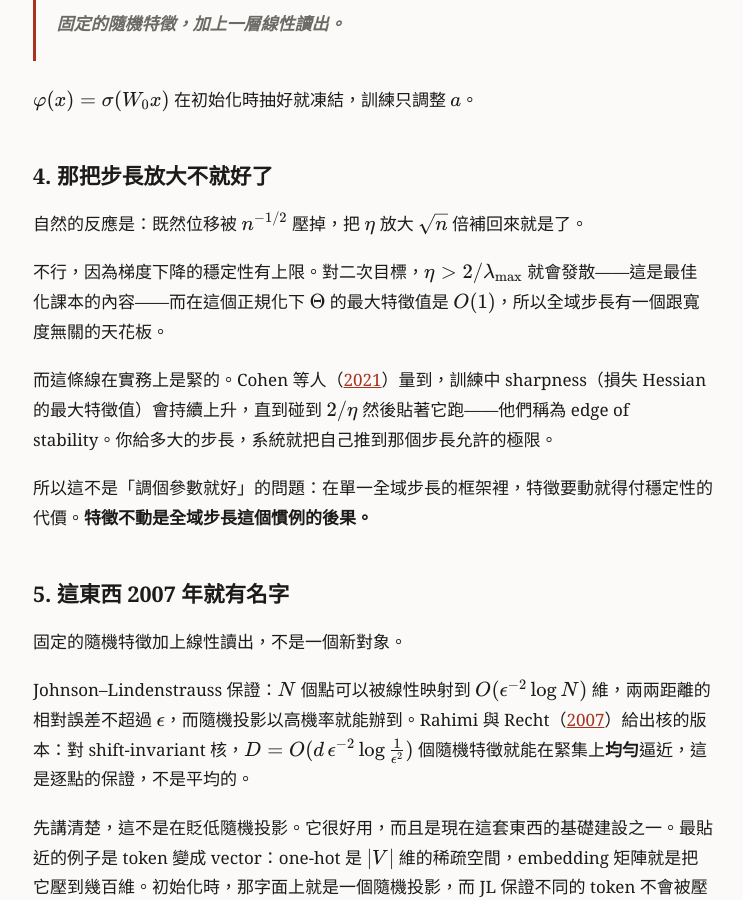
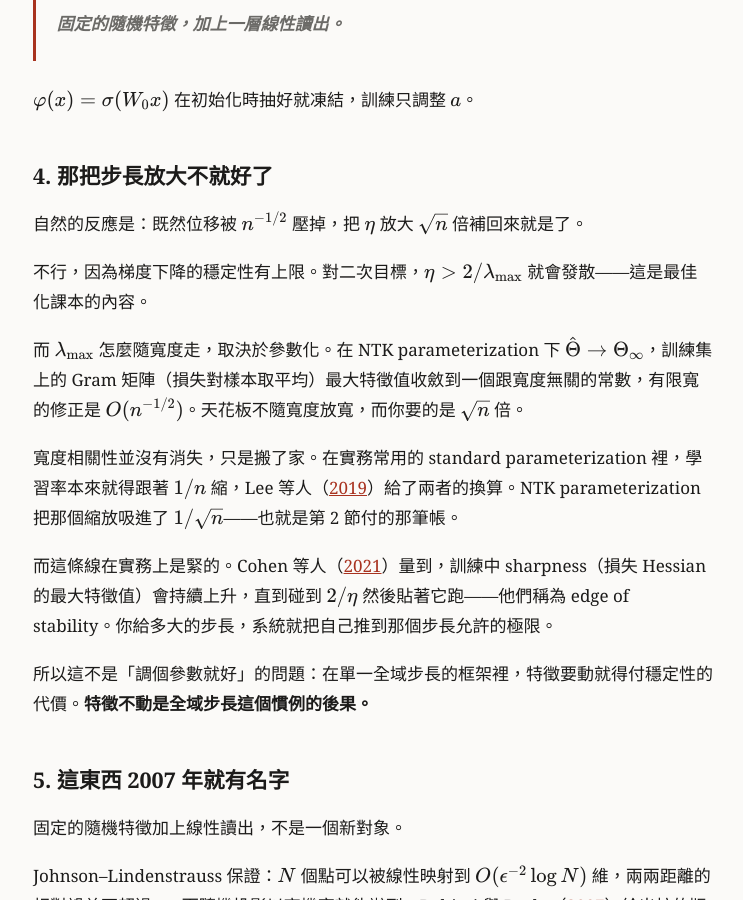
Before and after one commit to hukaichun/hukaichun.github.io, a Jekyll site: the page built from _posts/2026-09-20-infinite-width-fireworks.md, in a window 1280 px wide and 900 px high, scrolled down 1879 px. Shown: the whole window, without its empty margins (267-1010 px from the left). Built offline with Jekyll 4.4.1, drawn with Linux system fonts in a browser that asks for light colours.

Commit message:
Fix the stability-ceiling claim in section 4
The old sentence asserted that lambda_max of Theta is O(1) without
saying under which parameterization, and without the averaging
condition. Both were wrong as written:

- lambda_max of the Gram matrix over N training points is O(N) unless
  the loss averages over samples.
- Width-independence holds for the NTK parameterization, not in
  general. Under the standard parameterization the learning rate has
  to scale like 1/n (Lee et al. 2019 give the dictionary between the
  two), and Cohen et al.'s figure showing sharpness falling with width
  is a standard-parameterization result.

State the parameterization, add the averaging condition, and note that
the width dependence does not disappear -- it is absorbed into the
1/sqrt(n), which is the same bill section 2 already paid.

Co-Authored-By: Claude Opus 5 <noreply@anthropic.com>

```diff
--- a/_posts/2026-09-20-infinite-width-fireworks.md
+++ b/_posts/2026-09-20-infinite-width-fireworks.md
@@ -68,7 +68,11 @@ $$\varphi(x) = \sigma(W_0 x)$$ 在初始化時抽好就凍結，訓練只調整
 
 自然的反應是：既然位移被 $$n^{-1/2}$$ 壓掉，把 $$\eta$$ 放大 $$\sqrt{n}$$ 倍補回來就是了。
 
-不行，因為梯度下降的穩定性有上限。對二次目標，$$\eta > 2/\lambda_{\max}$$ 就會發散——這是最佳化課本的內容——而在這個正規化下 $$\Theta$$ 的最大特徵值是 $$O(1)$$，所以全域步長有一個跟寬度無關的天花板。
+不行，因為梯度下降的穩定性有上限。對二次目標，$$\eta > 2/\lambda_{\max}$$ 就會發散——這是最佳化課本的內容。
+
+而 $$\lambda_{\max}$$ 怎麼隨寬度走，取決於參數化。在 NTK parameterization 下 $$\hat\Theta \to \Theta_\infty$$，訓練集上的 Gram 矩陣（損失對樣本取平均）最大特徵值收斂到一個跟寬度無關的常數，有限寬的修正是 $$O(n^{-1/2})$$。天花板不隨寬度放寬，而你要的是 $$\sqrt{n}$$ 倍。
+
+寬度相關性並沒有消失，只是搬了家。在實務常用的 standard parameterization 裡，學習率本來就得跟著 $$1/n$$ 縮，Lee 等人（[2019](https://arxiv.org/abs/1902.06720v4)）給了兩者的換算。NTK parameterization 把那個縮放吸進了 $$1/\sqrt{n}$$——也就是第 2 節付的那筆帳。
 
 而這條線在實務上是緊的。Cohen 等人（[2021](https://arxiv.org/abs/2103.00065v3)）量到，訓練中 sharpness（損失 Hessian 的最大特徵值）會持續上升，直到碰到 $$2/\eta$$ 然後貼著它跑——他們稱為 edge of stability。你給多大的步長，系統就把自己推到那個步長允許的極限。
 
```
